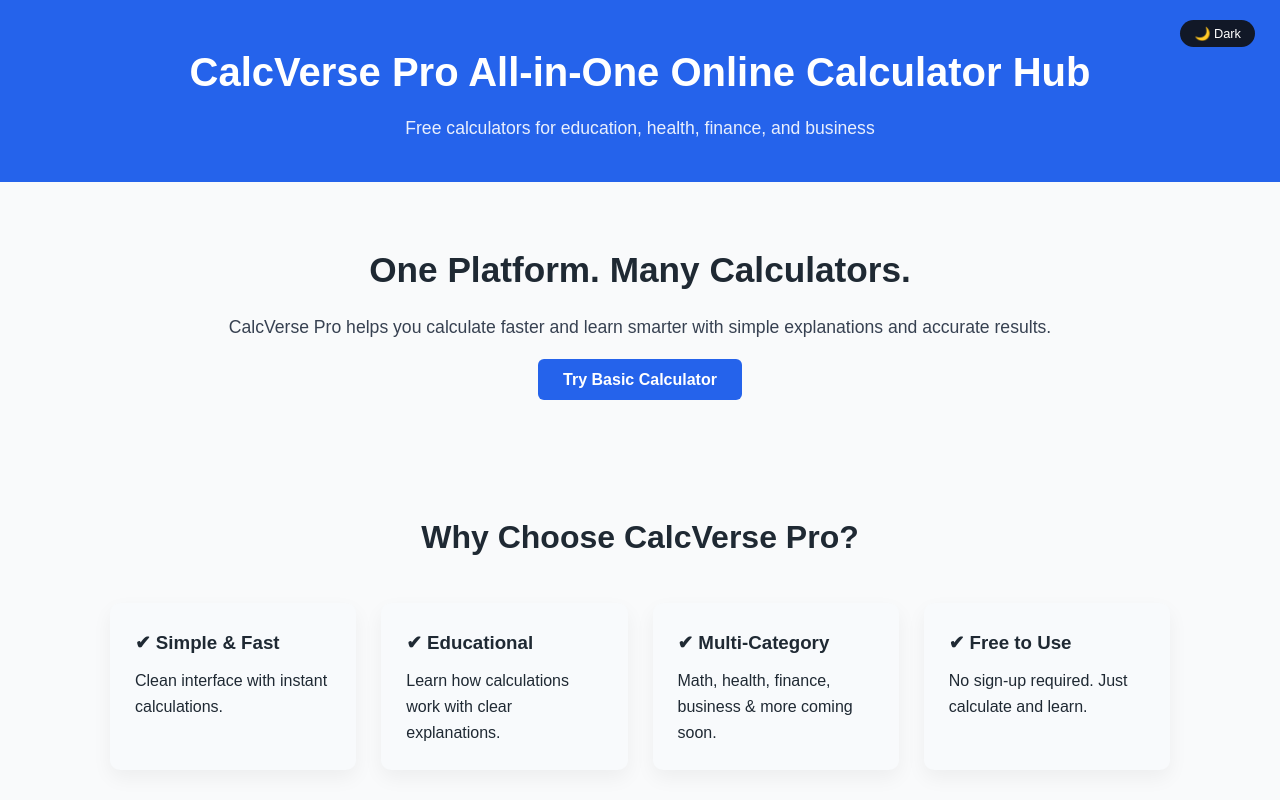
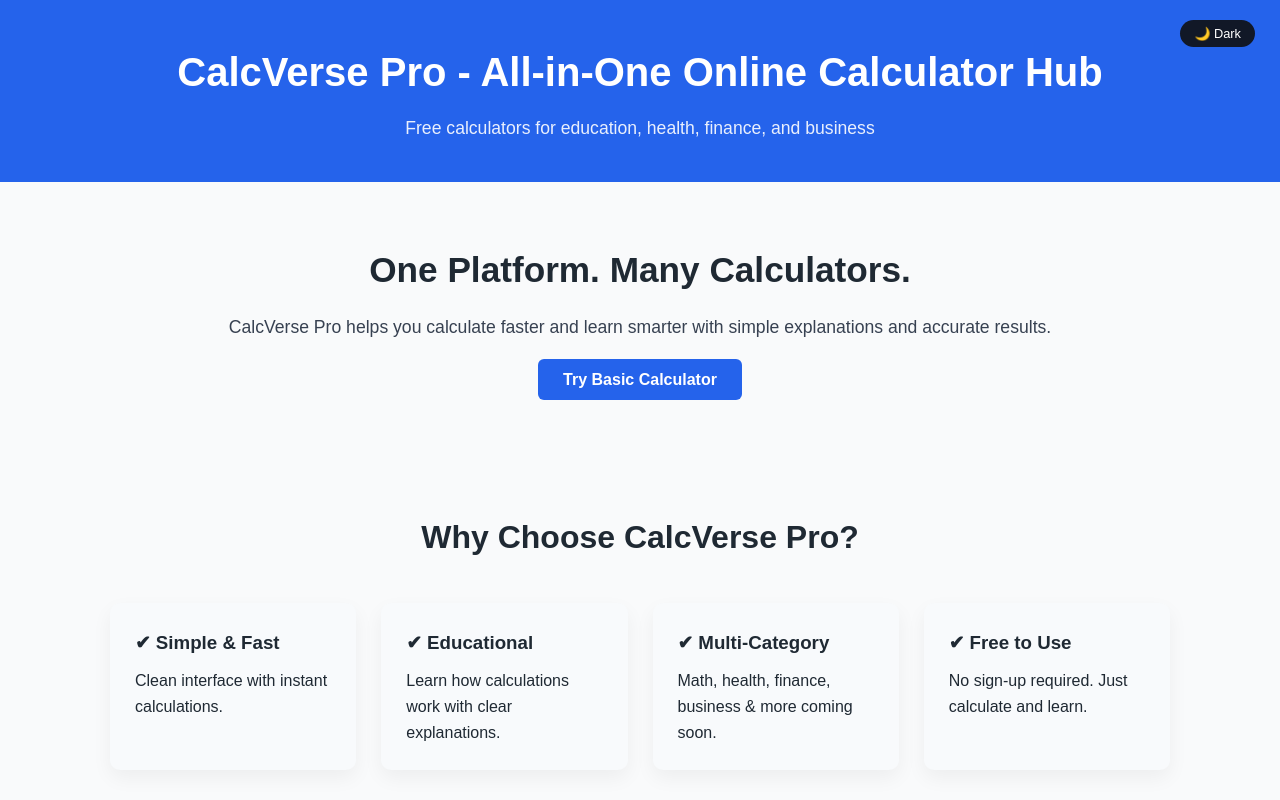
Before and after one commit to NikunjNawal/CalcVerse-Pro, a plain HTML site: page index.html in a window 1280 px wide. Shown: the top 800 px of the page. Drawn offline with Linux system fonts and the light colour scheme.

Commit message:
update pages tittles and H1 headings for multi-calculator platform

```diff
--- a/index.html
+++ b/index.html
@@ -5,7 +5,7 @@
     <meta name="google-site-verification" content="AQkxEduWs8TjBG_Pb5lWbDDuYmhmEh604sMWNjmF9qk" />
     <meta name="viewport" content="width=device-width, initial-scale=1.0" />
 
-    <title>CalcVerse Pro All-in-One Online Calculator Hub for Education, Health, Finance & Business</title>
+    <title>CalcVerse Pro - All-in-One Online Calculator Hub for Education, Health, Finance & Business</title>
 
 
     <meta name="description" content="CalcVerse Pro provides smart, fast, and educational calculators for students, professionals, and everyday use." />
@@ -18,7 +18,7 @@
 
     <!-- HEADER -->
     <header class="header">
-        <h1>CalcVerse Pro All-in-One Online Calculator Hub</h1>
+        <h1>CalcVerse Pro - All-in-One Online Calculator Hub</h1>
         <p class="tagline"> Free calculators for education, health, finance, and business </p>
 
         <!-- Dark Mode Toggle -->
```
